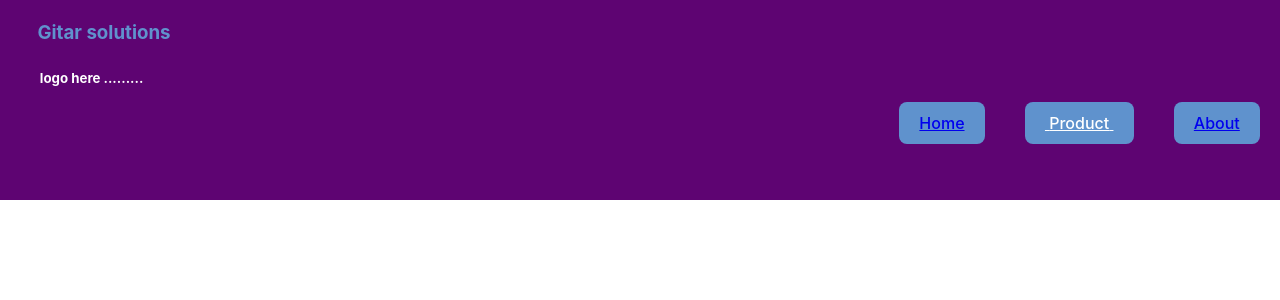
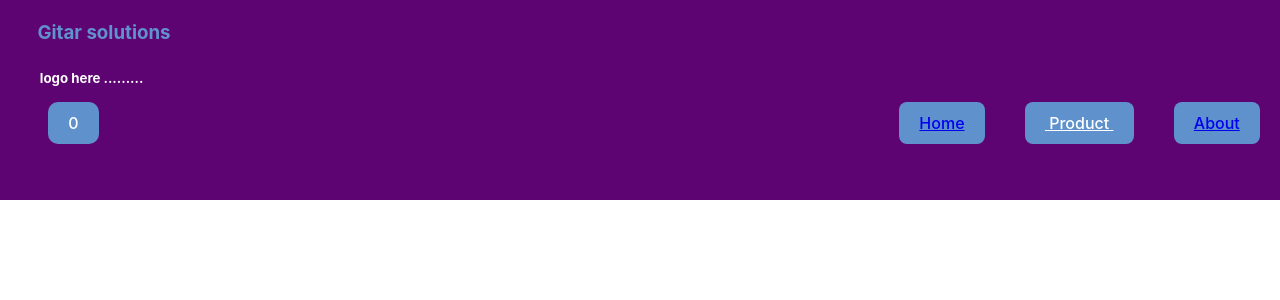
Before and after one commit to kamaathedj/Gitar-solutions, a React (Vite) app: page /#/product in a window 1280 px wide. Shown: the top 300 px of the page. Built offline with nearby package versions, Linux system fonts and the light colour scheme; what easy-peasy would draw is missing.

Commit message:
:lipstick: Added count to the header and more css

```diff
--- a/src/App.css
+++ b/src/App.css
@@ -81,3 +81,13 @@
 .read-the-docs {
   color: #888;
 }
+
+.count{
+  border-radius: 10px;
+  border: 1px solid transparent;
+  padding: 0.6em 1.2em;
+  font-size: 1em;
+  font-weight: 500;
+  font-family: inherit;
+  background-color:rgba(97, 218, 251, 0.667);
+}
--- a/src/Store/PlayStore.ts
+++ b/src/Store/PlayStore.ts
@@ -18,6 +18,11 @@ export const store = createStore<StoreModel>({
       description: 'it happens in the plains of mara ...',
       done: true,
     },
+    {
+      title: 'human population',
+      description: '8 billions of us on a cold rock',
+      done: true,
+    },
   ],
   count: computed((state) => state.data.length),
 });
--- a/src/components/Header.tsx
+++ b/src/components/Header.tsx
@@ -3,13 +3,15 @@ import NavLinkRouter from './NavLinkRouter';
 
 interface Props {
   name: string;
+  count: number;
   children: React.ReactNode;
 }
-function Header({ name, children }: Props) {
+function Header({ name, children, count }: Props) {
   return (
     <div className="header">
       <h3 className={classes.play}>{name}</h3>
       <h5 className="logotext">{children}</h5>
+      <span className="logotext count">{count}</span>
       <NavLinkRouter />
     </div>
   );
--- a/src/pages/About.tsx
+++ b/src/pages/About.tsx
@@ -3,7 +3,9 @@ import Header from '../components/Header';
 function About() {
   return (
     <div>
-      <Header name="Gitar solutions">logo here .........</Header>
+      <Header name="Gitar solutions" count={0}>
+        logo here .........
+      </Header>
     </div>
   );
 }
--- a/src/pages/Home.tsx
+++ b/src/pages/Home.tsx
@@ -2,10 +2,12 @@ import Header from '../components/Header';
 import { useStoreState } from '../hooks/Easy-peasy-hooks';
 
 function Home() {
-  const data = useStoreState((state) => state.data);
+  const { count, data } = useStoreState((state) => state);
   return (
     <>
-      <Header name="Gitar solutions">logo here .........</Header>
+      <Header name="Gitar solutions" count={count}>
+        logo here .........
+      </Header>
       <ul className="list">
         {data.map((x) => (
           <>
--- a/src/pages/Product.tsx
+++ b/src/pages/Product.tsx
@@ -3,7 +3,9 @@ import Header from '../components/Header';
 function Product() {
   return (
     <div>
-      <Header name="Gitar solutions">logo here .........</Header>
+      <Header name="Gitar solutions" count={0}>
+        logo here .........
+      </Header>
     </div>
   );
 }
```
